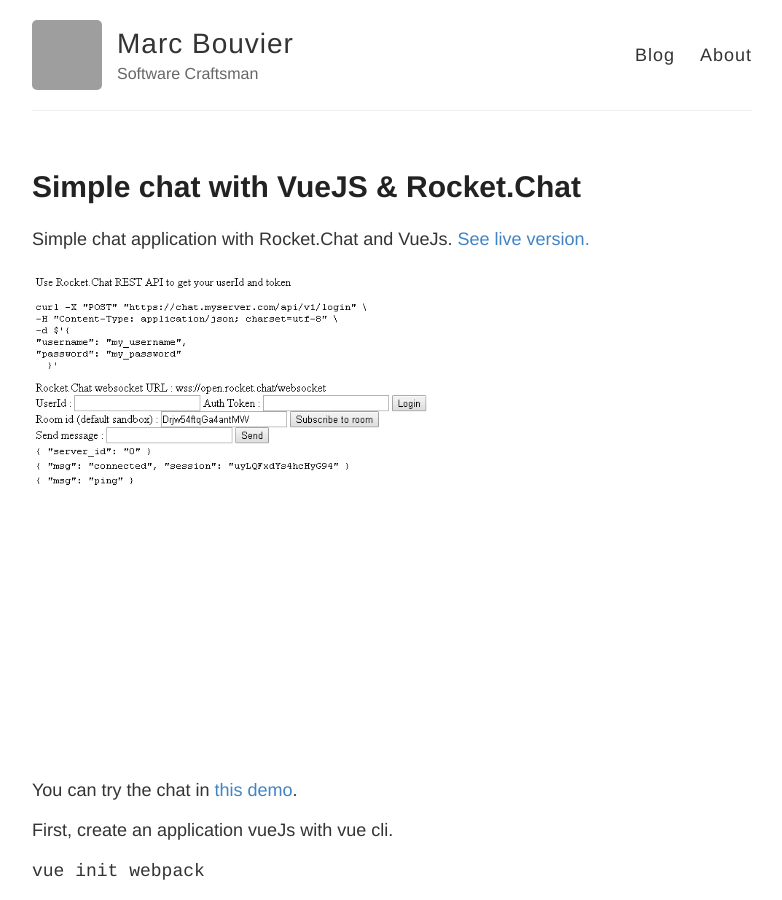
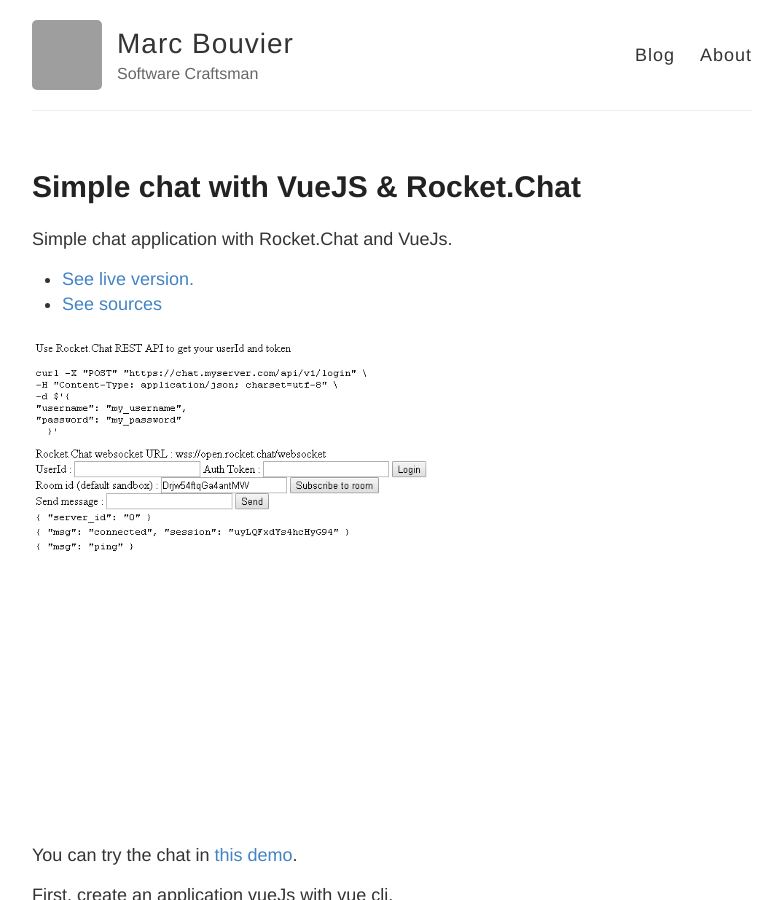
Before and after one commit to marc-bouvier/marc-bouvier.github.io, a Jekyll site: the page built from _posts/2018-02-15-chat-vuejs-rocket-chat.md, in a window 1280 px wide and 900 px high. Shown: the whole window, without its empty margins (248-1030 px from the left). Built offline with Jekyll 4.4.1, drawn with Linux system fonts in a browser that asks for light colours; comment, search, counter and statistics services are not loaded; grey boxes are pictures that could not be loaded.

Commit message:
Update 2018-02-15-chat-vuejs-rocket-chat.md

```diff
--- a/_posts/2018-02-15-chat-vuejs-rocket-chat.md
+++ b/_posts/2018-02-15-chat-vuejs-rocket-chat.md
@@ -4,7 +4,10 @@
 tags: RocketChat VueJs
 date: 2018-02-15
 ---
-Simple chat application with Rocket.Chat and VueJs. [See live version.](https://marc-bouvier.github.io/rx-rocket.chat-sample/#/)
+Simple chat application with Rocket.Chat and VueJs.
+
+* [See live version.](https://marc-bouvier.github.io/rx-rocket.chat-sample/#/)
+* [See sources](https://github.com/marc-bouvier/rx-rocket.chat-sample)
 
 ![Chat in action]({{ "/assets/minimalistic-vuejs-rocket.chat.gif" | absolute_url }})
 
```
